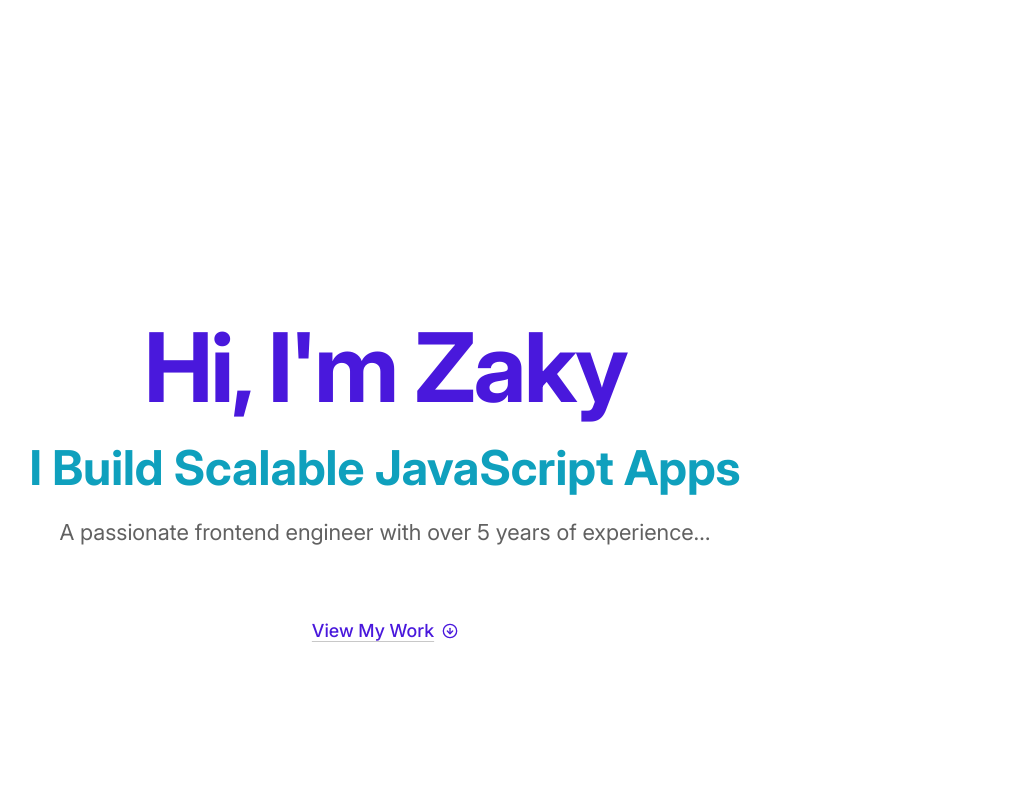
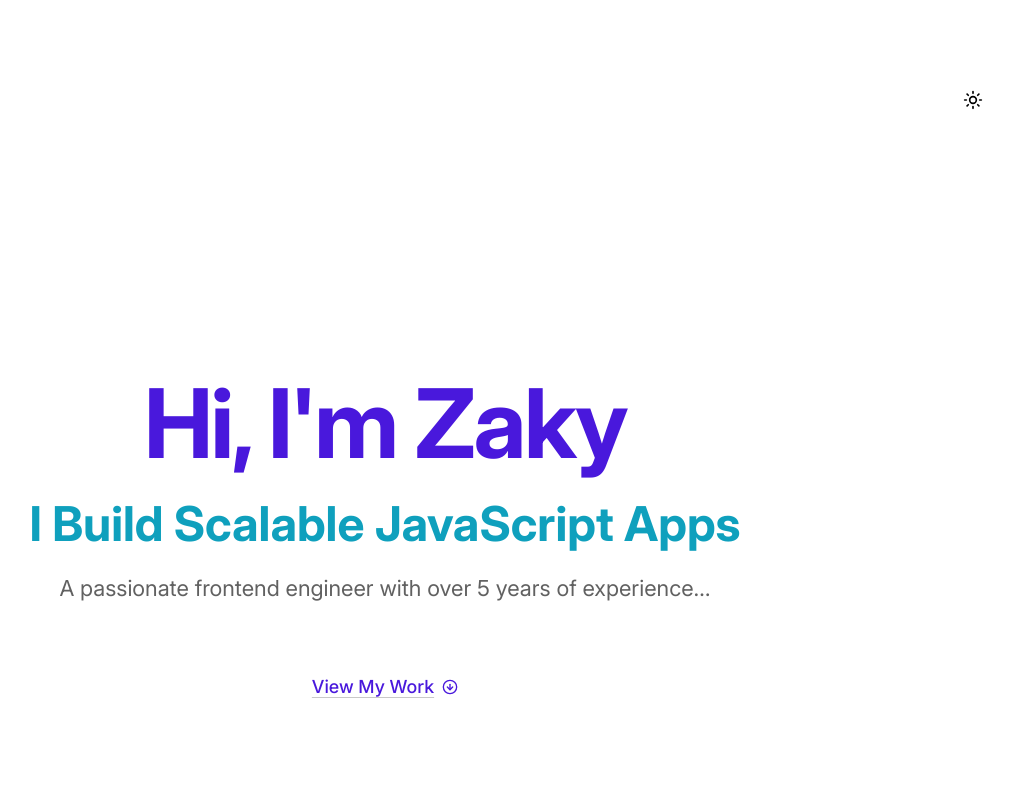
Before and after one commit to dzulfiqarzaky19/portfolio, a React app: page / in a window 1280 px wide. Shown: the top 800 px of the page, without its empty margins (255-1268 px from the left). Built offline with nearby package versions, Linux system fonts and the light colour scheme; the HTML template or start-up script is replaced by a standard one.

Commit message:
portfolio: add button, dark and light plus notFound

```diff
--- a/src/components/Layout.tsx
+++ b/src/components/Layout.tsx
@@ -1,8 +1,9 @@
 import { cn } from '@/lib/cn'
+import { ThemeToggle } from './ThemeToggle'
 
 type Props = React.HTMLAttributes<HTMLElement>
 
-export const Layout = ({ className, ...rest }: Props) => (
+export const Layout = ({ className, children, ...rest }: Props) => (
   <main
     role="main"
     className={cn(
@@ -12,5 +13,10 @@ export const Layout = ({ className, ...rest }: Props) => (
       className,
     )}
     {...rest}
-  />
+  >
+    <div className="flex justify-end mb-4">
+      <ThemeToggle />
+    </div>
+    {children}
+  </main>
 )
--- /dev/null
+++ b/src/components/NotFound.tsx
@@ -0,0 +1,16 @@
+import { Link } from '@tanstack/react-router'
+import { Button } from '@/components/ui/Button'
+
+export function NotFound() {
+  return (
+    <div className="flex min-h-screen flex-col items-center justify-center p-4 text-center">
+      <h1 className="mb-4 text-4xl font-bold">404 - Page Not Found</h1>
+      <p className="mb-8 text-muted">
+        Oops! The page you are looking for does not exist.
+      </p>
+      <Button asChild>
+        <Link to="/">Go back home</Link>
+      </Button>
+    </div>
+  )
+}
--- /dev/null
+++ b/src/components/ThemeToggle.tsx
@@ -0,0 +1,40 @@
+import { Moon, Sun } from 'lucide-react'
+import { useEffect, useState } from 'react'
+import { Button } from '@/components/ui/Button'
+
+export function ThemeToggle() {
+  const [theme, setTheme] = useState<'light' | 'dark'>('light')
+
+  useEffect(() => {
+    const savedTheme = localStorage.getItem('theme') as 'light' | 'dark' | null
+    if (savedTheme) {
+      setTheme(savedTheme)
+      document.documentElement.setAttribute('data-theme', savedTheme)
+    } else if (window.matchMedia('(prefers-color-scheme: dark)').matches) {
+      setTheme('dark')
+      document.documentElement.setAttribute('data-theme', 'dark')
+    }
+  }, [])
+
+  const toggleTheme = () => {
+    const newTheme = theme === 'light' ? 'dark' : 'light'
+    setTheme(newTheme)
+    localStorage.setItem('theme', newTheme)
+    document.documentElement.setAttribute('data-theme', newTheme)
+  }
+
+  return (
+    <Button
+      variant="ghost"
+      size="icon"
+      onClick={toggleTheme}
+      aria-label="Toggle theme"
+    >
+      {theme === 'light' ? (
+        <Sun className="h-5 w-5" />
+      ) : (
+        <Moon className="h-5 w-5" />
+      )}
+    </Button>
+  )
+}
--- /dev/null
+++ b/src/components/ui/Button.tsx
@@ -0,0 +1,53 @@
+import { cva, type VariantProps } from 'class-variance-authority'
+import { cn } from '@/lib/cn'
+import React from 'react'
+
+const buttonVariants = cva(
+  'inline-flex items-center justify-center whitespace-nowrap rounded-md text-sm font-medium ring-offset-background transition-colors focus-visible:outline-none focus-visible:ring-2 focus-visible:ring-ring focus-visible:ring-offset-2 disabled:pointer-events-none disabled:opacity-50',
+  {
+    variants: {
+      variant: {
+        default: 'bg-primary text-primary-fg hover:bg-primary/90',
+        destructive:
+          'bg-destructive text-destructive-fg hover:bg-destructive/90',
+        outline:
+          'border border-input bg-background hover:bg-accent hover:text-accent-fg',
+        secondary:
+          'bg-secondary text-secondary-fg hover:bg-secondary/80',
+        ghost: 'hover:bg-accent hover:text-accent-fg',
+        link: 'text-primary underline-offset-4 hover:underline',
+      },
+      size: {
+        default: 'h-10 px-4 py-2',
+        sm: 'h-9 rounded-md px-3',
+        lg: 'h-11 rounded-md px-8',
+        icon: 'h-10 w-10',
+      },
+    },
+    defaultVariants: {
+      variant: 'default',
+      size: 'default',
+    },
+  }
+)
+
+export interface ButtonProps
+  extends React.ButtonHTMLAttributes<HTMLButtonElement>,
+    VariantProps<typeof buttonVariants> {
+  asChild?: boolean
+}
+
+const Button = React.forwardRef<HTMLButtonElement, ButtonProps>(
+  ({ className, variant, size, ...props }, ref) => {
+    return (
+      <button
+        className={cn(buttonVariants({ variant, size, className }))}
+        ref={ref}
+        {...props}
+      />
+    )
+  }
+)
+Button.displayName = 'Button'
+
+export { Button, buttonVariants }
--- a/src/main.tsx
+++ b/src/main.tsx
@@ -28,7 +28,7 @@ if (rootElement && !rootElement.innerHTML) {
   const root = ReactDOM.createRoot(rootElement)
   root.render(
     <StrictMode>
-      <RouterProvider router={router} />
+        <RouterProvider router={router} />
     </StrictMode>,
   )
 }
--- a/src/routes/__root.tsx
+++ b/src/routes/__root.tsx
@@ -3,6 +3,7 @@ import { TanStackRouterDevtoolsPanel } from '@tanstack/react-router-devtools'
 import { TanStackDevtools } from '@tanstack/react-devtools'
 
 import ReactLenis from 'lenis/react'
+import { NotFound } from '@/components/NotFound'
 
 export const Route = createRootRoute({
   component: () => (
@@ -28,4 +29,5 @@ export const Route = createRootRoute({
       />
     </>
   ),
+  notFoundComponent: NotFound,
 })
```
